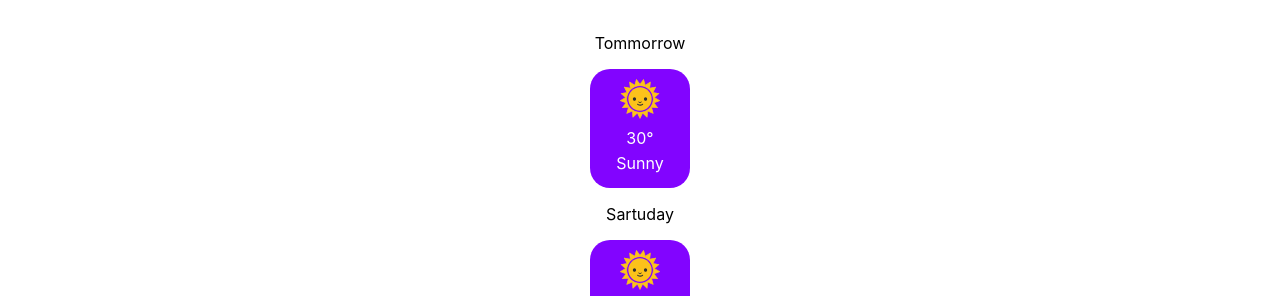
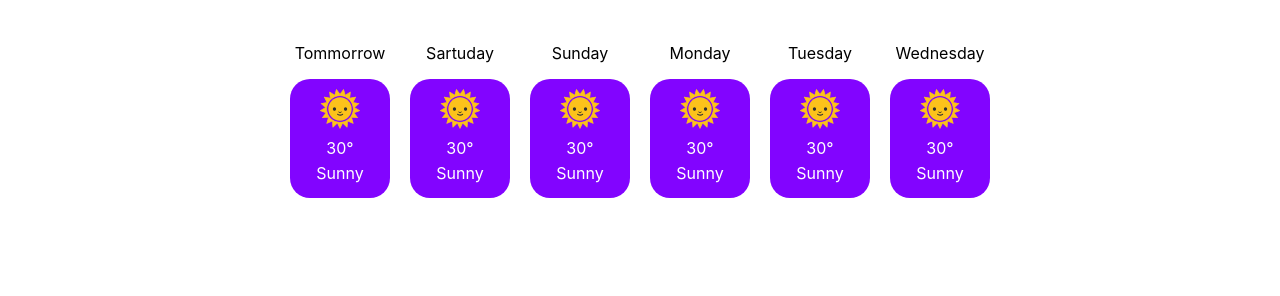
Before and after one commit to M-Tee/Weather-App, a plain HTML site: page public/index.html in a window 1280 px wide. Shown: the part 463-759 px from the top of the page. Drawn offline with nearby package versions, Linux system fonts and the light colour scheme.

Commit message:
add section3 properties to placeholder element

```diff
--- a/public/style.css
+++ b/public/style.css
@@ -110,7 +110,8 @@ display: flex;
 .right span p:nth-child(2){
   padding-left: 10px;
 } */
-.section3 {
+.section3,
+.placeholder {
   display: flex;
   justify-content:center;
   text-align: center;
```
